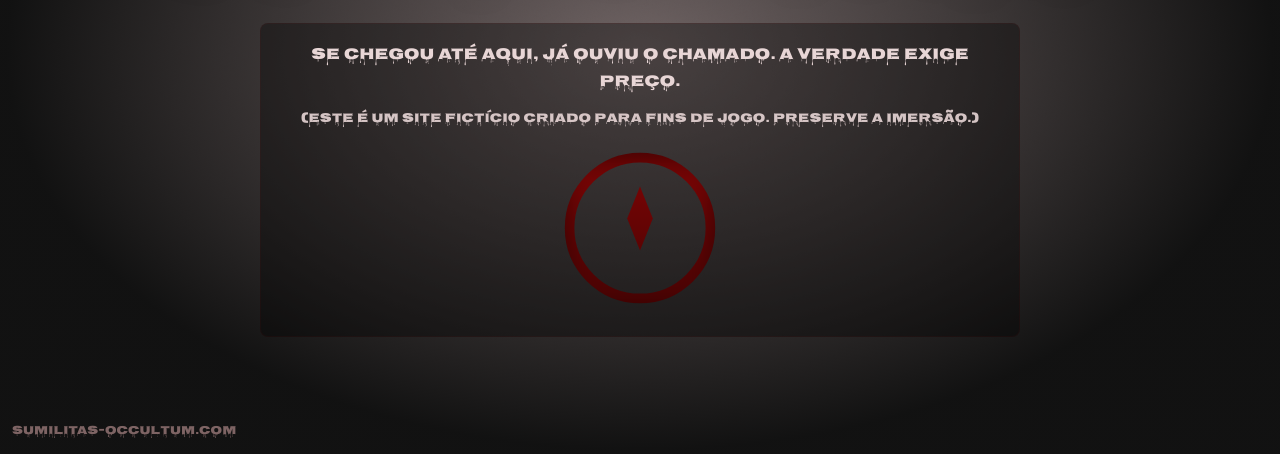
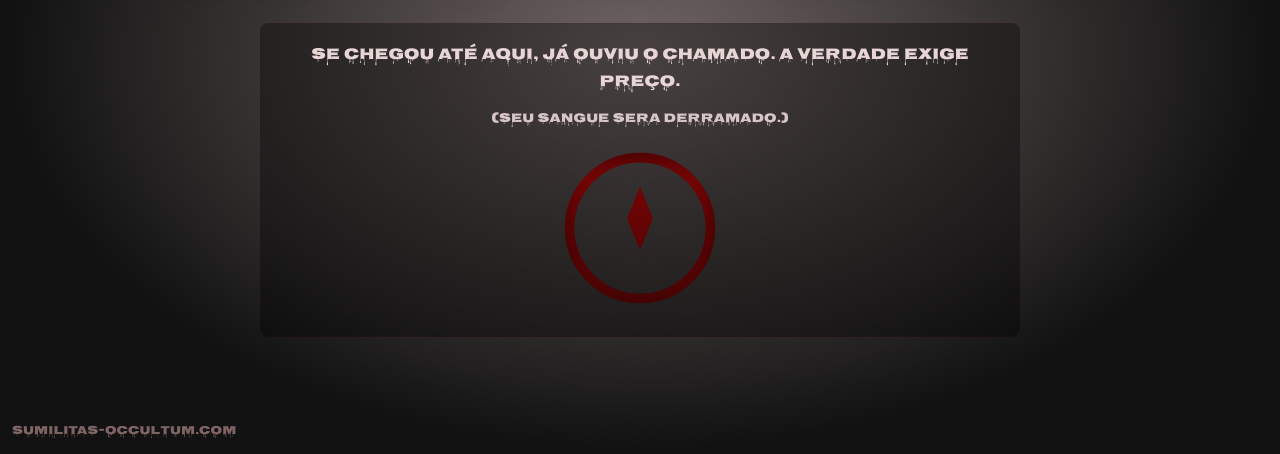
Before and after one commit to Adriano1992005/SITE-SUMILITASs, a plain HTML site: page index.html in a window 1280 px wide. Shown: the part 346-800 px from the top of the page. Drawn offline with Linux system fonts and the light colour scheme.

Commit message:
Update index.html

```diff
--- a/index.html
+++ b/index.html
@@ -76,7 +76,7 @@
     <div class="sub">Sumilitas &middot; Arquivos</div>
     <div class="panel">
       <div>Se chegou até aqui, já ouviu o chamado. A verdade exige preço.</div>
-      <div style="margin-top:12px;font-size:13px;opacity:0.9">(Este é um site fictício criado para fins de jogo. Preserve a imersão.)</div>
+      <div style="margin-top:12px;font-size:13px;opacity:0.9">(seu sangue sera derramado.)</div>
       <div class="sigil" aria-hidden="true"></div>
     </div>
   </div>
```
